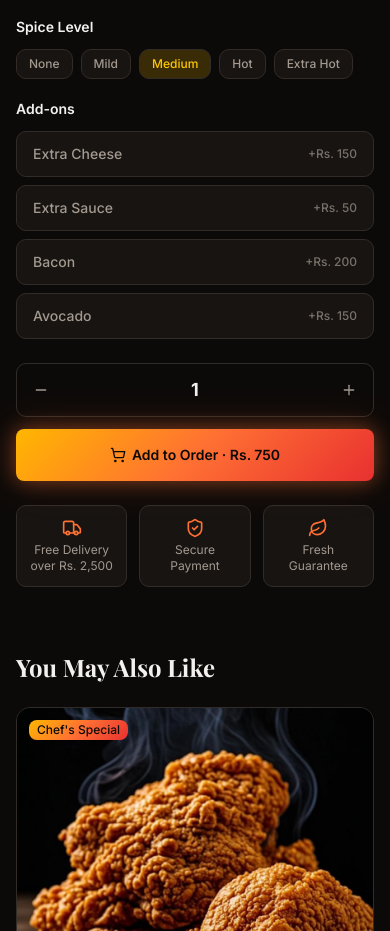
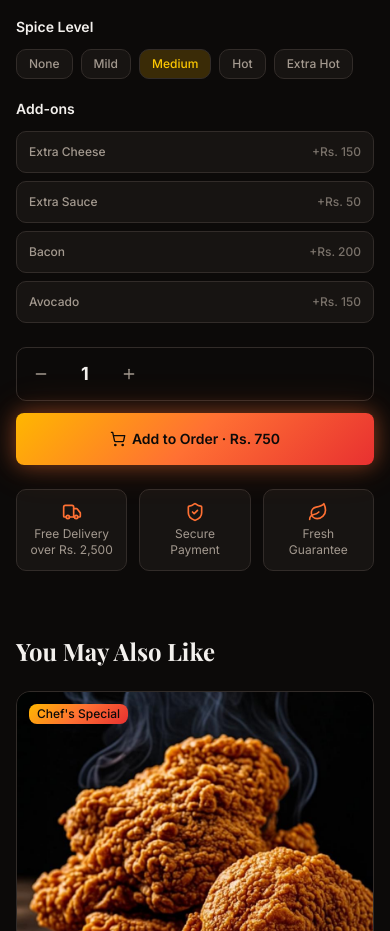
Before and after one commit to Aamirn1/foodexpress, a Next.js app: page /menu/chicken-wings in a window 390 px wide. Shown: the part 1120-2051 px from the top of the page. Built offline with nearby package versions, Linux system fonts and the light colour scheme; a web font is replaced by a local one.

Commit message:
Fix mobile product detail: add-ons text in one line, quantity +/- buttons at edges

```diff
--- a/src/components/pages/MenuItemPage.tsx
+++ b/src/components/pages/MenuItemPage.tsx
@@ -325,14 +325,14 @@ export default function MenuItemPage({ id }: MenuItemPageProps) {
                   <button
                     key={addon.label}
                     onClick={() => toggleAddon(idx)}
-                    className={`flex items-center justify-between px-4 py-3 rounded-lg text-sm font-medium transition-all border ${
+                    className={`flex items-center justify-between px-3 sm:px-4 py-3 rounded-lg text-xs sm:text-sm font-medium transition-all border whitespace-nowrap ${
                       selectedAddons.includes(idx)
                         ? 'bg-primary/20 text-primary border-primary/50'
                         : 'bg-card text-muted-foreground border-border hover:border-primary/30'
                     }`}
                   >
-                    <span>{addon.label}</span>
-                    <span className="text-xs opacity-70">
+                    <span className="truncate">{addon.label}</span>
+                    <span className="text-xs opacity-70 ml-2 flex-shrink-0">
                       +{formatPrice(addon.extra)}
                     </span>
                   </button>
@@ -345,7 +345,7 @@ export default function MenuItemPage({ id }: MenuItemPageProps) {
               <div className="flex items-center border border-border rounded-lg overflow-hidden">
                 <button
                   onClick={() => setQuantity(Math.max(1, quantity - 1))}
-                  className="px-4 py-3 text-muted-foreground hover:text-foreground hover:bg-secondary transition-colors flex-1 flex items-center justify-start"
+                  className="pl-4 pr-2 py-3 text-muted-foreground hover:text-foreground hover:bg-secondary transition-colors flex items-center justify-center sm:flex-1 sm:justify-start"
                 >
                   <Minus className="w-4 h-4" />
                 </button>
@@ -354,7 +354,7 @@ export default function MenuItemPage({ id }: MenuItemPageProps) {
                 </span>
                 <button
                   onClick={() => setQuantity(quantity + 1)}
-                  className="px-4 py-3 text-muted-foreground hover:text-foreground hover:bg-secondary transition-colors flex-1 flex items-center justify-end"
+                  className="pr-4 pl-2 py-3 text-muted-foreground hover:text-foreground hover:bg-secondary transition-colors flex items-center justify-center sm:flex-1 sm:justify-end"
                 >
                   <Plus className="w-4 h-4" />
                 </button>
```
